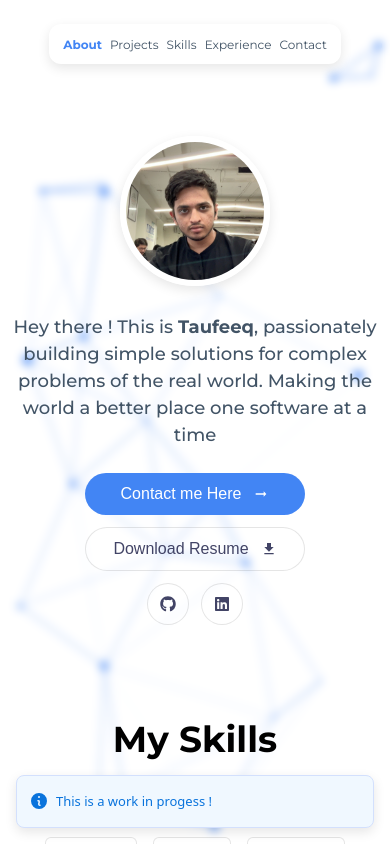
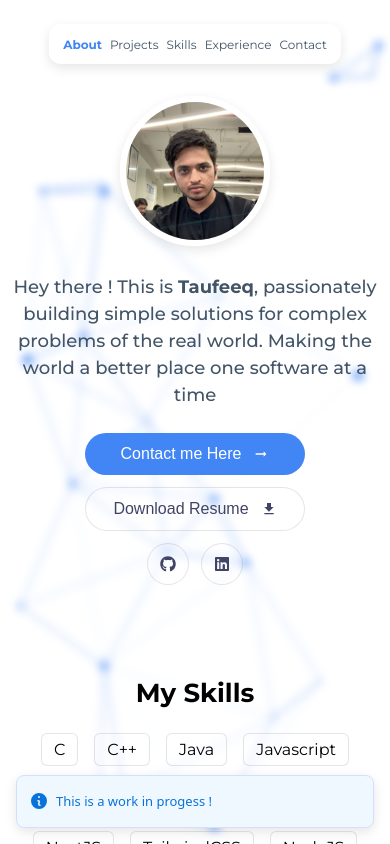
Before and after one commit to taufeeq-ahmed/maestro, a Next.js app: page / in a window 390 px wide. Built offline with nearby package versions, Linux system fonts and the light colour scheme.

Commit message:
skills section done

```diff
--- a/components/Intro/intro.module.css
+++ b/components/Intro/intro.module.css
@@ -35,6 +35,9 @@
     gap: 12px;
 }
 @media (max-width:767px) {
+    .intro{
+        margin-top: 16px;
+    }
     .intro_description{
         width: 100%;
         font-size: 18px;
--- a/components/Skills/skills.module.css
+++ b/components/Skills/skills.module.css
@@ -30,6 +30,7 @@
     background: rgba(255, 255, 255, 0.1);
     border: 1px solid #0000001a;
     padding: 6px 12px;
+
     font-size: 18px;
     border-radius: 6px;
     transition: color 0.3s ease, transform 0.3s ease;
@@ -39,3 +40,14 @@
     transform: scale(1.1);
     cursor: default;
 }
+
+
+@media (max-width:767px) {
+    .section_heading{
+        font-size: 26px;
+    }
+
+    .skill{
+        font-size: 16px;
+    }
+}
```
